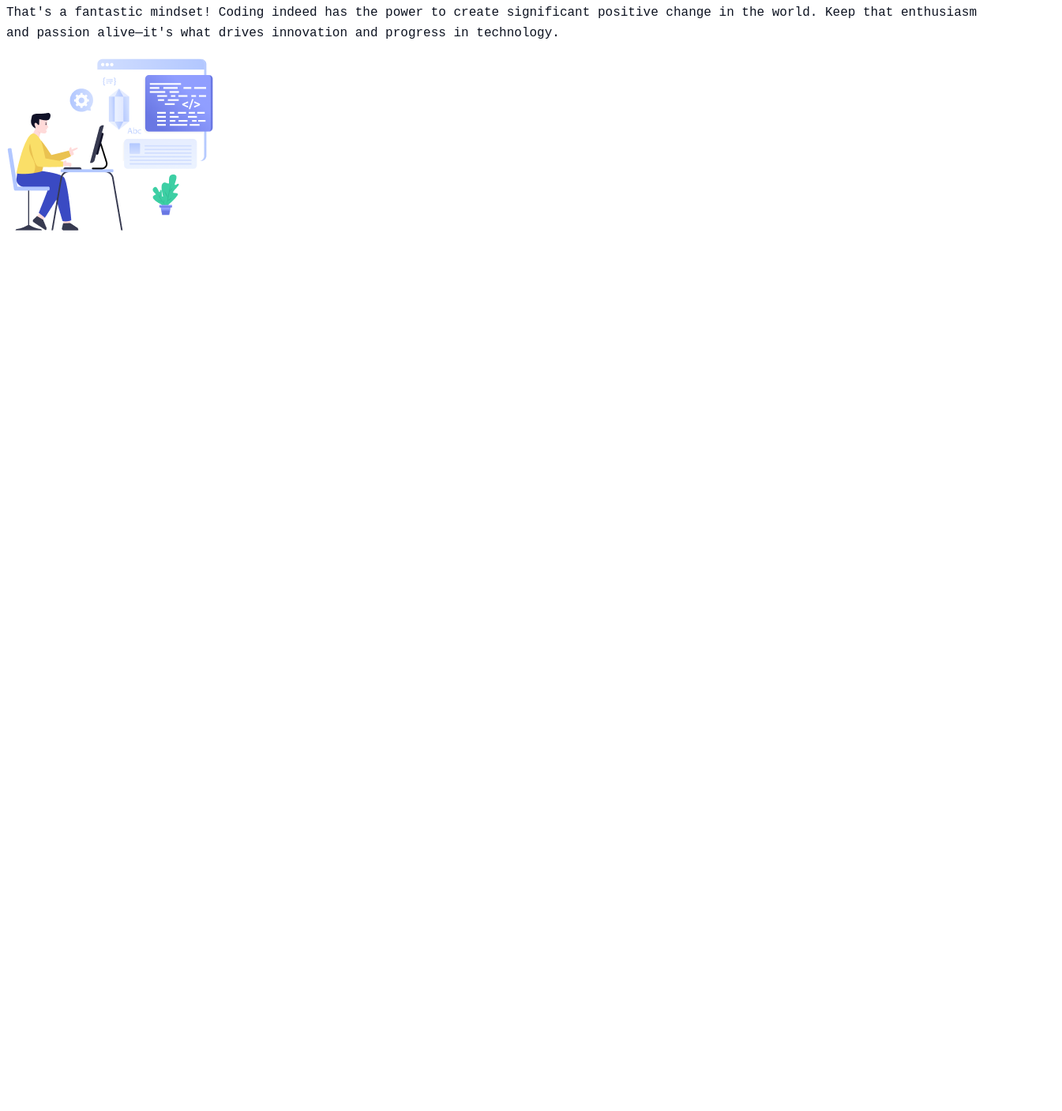
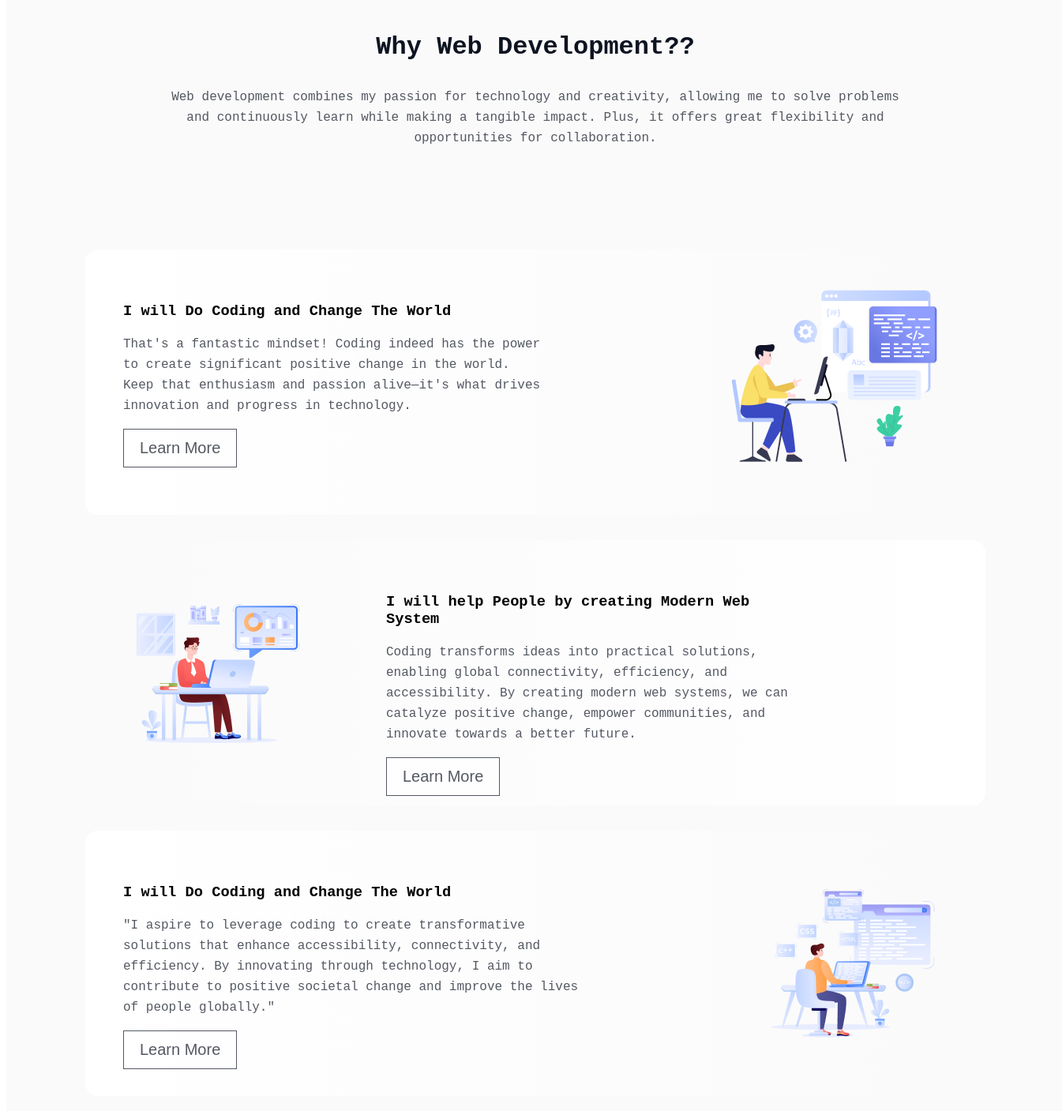
Before and after one commit to Abdullah-Al-Zahid/Assignment-1, a plain HTML site: page index.html in a window 1280 px wide. Shown: the part 993-2400 px from the top of the page at 79% size, 1345 px wide, since content can reach past the window. Before the commit the page ends 1317 px from the top, so only its background shows below. Drawn offline with Linux system fonts and the light colour scheme; a web font is replaced by a local one.

Commit message:
added some feautures

```diff
--- a/index.html
+++ b/index.html
@@ -7,6 +7,8 @@
     <link rel="stylesheet" href="styles/style.css">
 </head>
 <body>
+    <!-- header design -->
+    <!-- header design -->
     <header class="banner-container">
         <div class="header-item">
             <div><img src="assets/Group.png" alt=""></div>
@@ -16,19 +18,49 @@
         </div>
     </header>
     <main>
-        <section>
+        <!-- question box design -->
+        <!-- question box design -->
+        <section class="ques-area">
             <div class="text-centre">
                 <h3 class="shared-title-color">Why Web Development??</h3>
                 <p class="shared-description-color">Web development combines my passion for technology and creativity, allowing me to solve problems and continuously learn while making a tangible impact. Plus, it offers great flexibility and opportunities for collaboration.</p>
             </div>
             <div>
-                <div>
-                    <div>
+                <div  class="dis-flex ques-1">
+                    <div class="ques-title-des-1">
                         <h3 class="shared-title-ques">I will Do Coding and Change The World</h3>
                         <p class="shared-description-color">That's a fantastic mindset! Coding indeed has the power to create significant positive change in the world. Keep that enthusiasm and passion alive—it's what drives innovation and progress in technology.</p>
+                        <button class="common-learn-more">Learn More</button>
                     </div>
                     <img src="assets/Layer_1.png" alt="">
                 </div>
+                <div class="dis-flex ques-2">
+                    <img src="assets/Group 3.png" alt="">
+                    <div class="ques-title-des-2">
+                        <h3 class="shared-title-ques">I will help People by creating Modern Web System</h3>
+                        <p class="shared-description-color">Coding transforms ideas into practical solutions, enabling global connectivity, efficiency, and accessibility. By creating modern web systems, we can catalyze positive change, empower communities, and innovate towards a better future.</p>
+                        <button class="common-learn-more">Learn More</button>
+                    </div>
+                </div>
+                <div class="dis-flex ques-3">
+                    <div class="ques-t-3">
+                        <h3 class="shared-title-ques">I will Do Coding and Change The World</h3>
+                        <p class="shared-description-color">"I aspire to leverage coding to create transformative solutions that enhance accessibility, connectivity, and efficiency. By innovating through technology, I aim to contribute to positive societal change and improve the lives of people globally."</p>
+                        <button class="common-learn-more">Learn More</button>
+                    </div>
+                   <img src="assets/Group 4.png" alt="">
+                </div>
+            </div>
+        </section>
+        <!-- my inspiration part design -->
+        <!-- my inspiration part design -->
+        <section>
+            <div class="text-centre">
+                <h3 class="shared-title-color">My Inspiration</h3>
+                <p class="shared-description-color">Jhanker Mahmud is a notable figure in Bangladesh, renowned for his contributions as a tech entrepreneur, software engineer, and author. He is highly regarded for his innovative work in the fields of software development and web systems. Mahmud is also an influential educator, sharing his expertise through various platforms and helping to shape the future of technology in Bangladesh. His commitment to advancing the tech industry and supporting aspiring developers has made him a respected leader and mentor in the community.</p>
+            </div>
+            <div class="video-part">
+                <iframe width="560" height="315" src="https://www.youtube.com/embed/S-gIFz-uYNw?si=rTkVXSaLlZudQItI" title="YouTube video player" frameborder="0" allow="accelerometer; autoplay; clipboard-write; encrypted-media; gyroscope; picture-in-picture; web-share" referrerpolicy="strict-origin-when-cross-origin" allowfullscreen></iframe>
             </div>
         </section>
     </main>
--- a/styles/style.css
+++ b/styles/style.css
@@ -6,11 +6,13 @@ body { font-family: "Azeret Mono", monospace;}
 
 
 
-
 /* shared-item */
 /* shared-item */
 .text-centre{
     text-align: center;
+    align-items: center;
+    padding: 80px 97px;
+    margin
 }
 
 
@@ -27,8 +29,30 @@ body { font-family: "Azeret Mono", monospace;}
     font-size: 16px;
     font-weight: 400;
     line-height: 26px;
+    opacity: 0.7;
 }
 
+.dis-flex{
+    display: flex;
+    align-items: top;
+    justify-content: space-between;
+    margin-top: 32px;
+    padding: 48px 48px;
+    border-radius: 16px;
+}
+
+.common-learn-more{
+    padding: 12px 20px;
+    color: rgb(13, 19, 33);
+    font-size: 20px;
+    font-weight: 500;
+    line-height: 23px;
+    text-align: center;
+    background-color: white;
+    box-sizing: border-box;
+    border: 1px solid rgb(13, 19, 33);
+    opacity: 0.7;
+}
 
 /* banner section design */
 /* banner section design */
@@ -42,13 +66,14 @@ body { font-family: "Azeret Mono", monospace;}
 
 .header-item{
    padding-top: 130px;
+   margin: o auto;
 }
 
 
 .header-item{
     text-align: center;
     align-items: center;
-    margin: 24px 0px;
+
 }
 
 .header-title{
@@ -77,3 +102,59 @@ body { font-family: "Azeret Mono", monospace;}
     background-color: rgb(13, 19, 33);
     padding: 21px;
 }
+
+
+/* why web development section style */
+/* why web development section style */
+
+
+
+.ques-area{
+    width: 1140px;
+    height: 1393px;
+    left: 148px;
+    right: 152px;
+    top: 857px;
+    bottom: 2995px;
+    border-radius: 16px;
+    background: rgba(13, 19, 33, 0.02);
+    padding: 80px 97px 230px 100px;
+    margin: 0 auto;
+    margin-top: 74px;
+
+}
+
+.ques-1{
+    background: linear-gradient(90.00deg, rgb(255, 255, 255),rgba(255, 255, 255, 0) 100%);
+}
+.ques-2{
+    border-radius: 16px;
+
+    background: linear-gradient(270.00deg, rgb(255, 255, 255),rgba(255, 255, 255, 0) 100%);
+}
+.ques-3{
+    margin-top: 32px;
+    background: linear-gradient(90.00deg, rgb(255, 255, 255),rgba(255, 255, 255, 0) 100%);
+}
+.ques-title-des-1{
+    width: 530px;
+    height: 220px;
+}
+.ques-title-des-2{
+    width: 530px;
+    height: 219px;
+    margin-right: 181px;
+}
+.ques-t-3{
+    position: static;
+    width: 600px;
+    height: 140px;
+    border: 477px;
+}
+
+/* video part  */
+/* video part */
+.video-part{
+
+
+}
```
